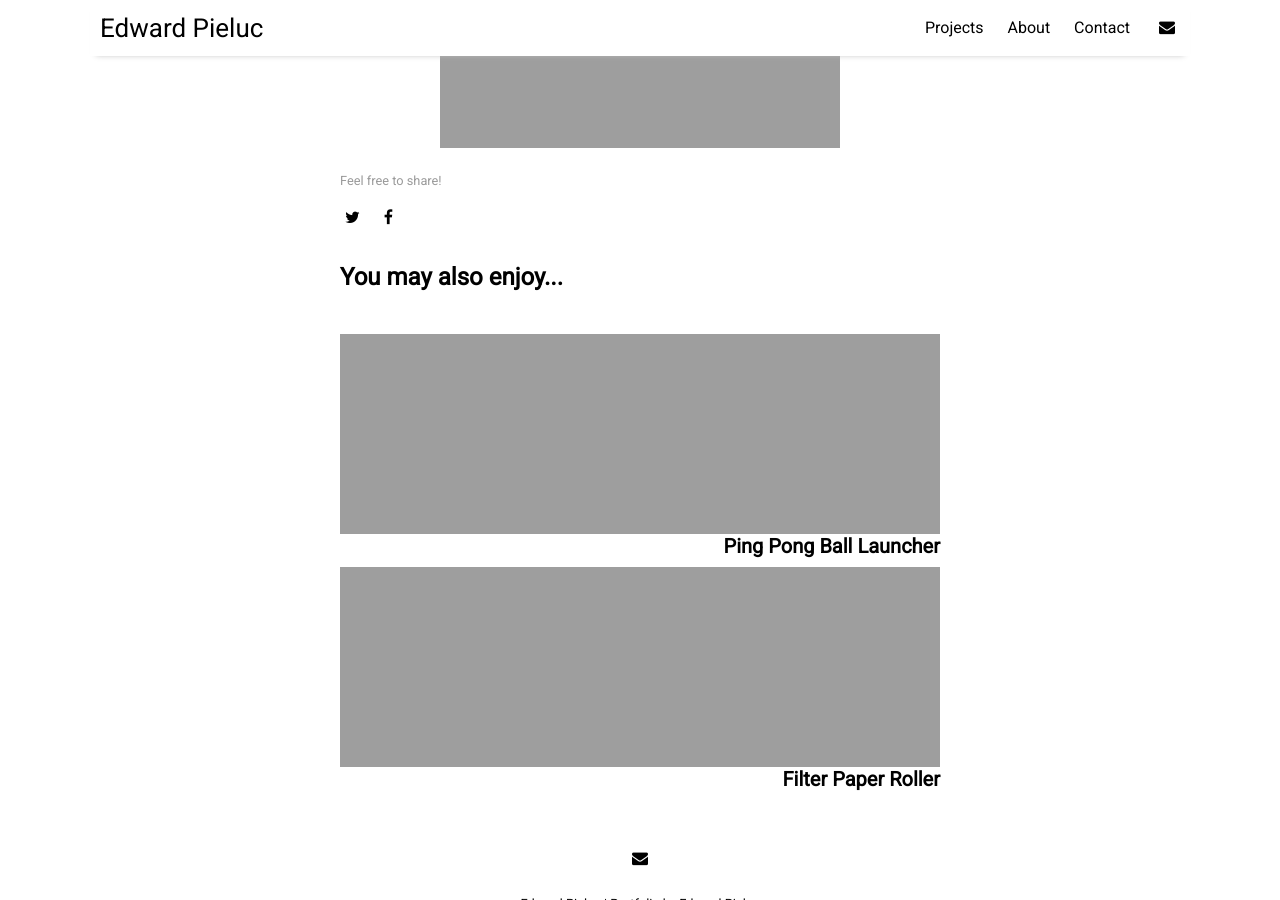
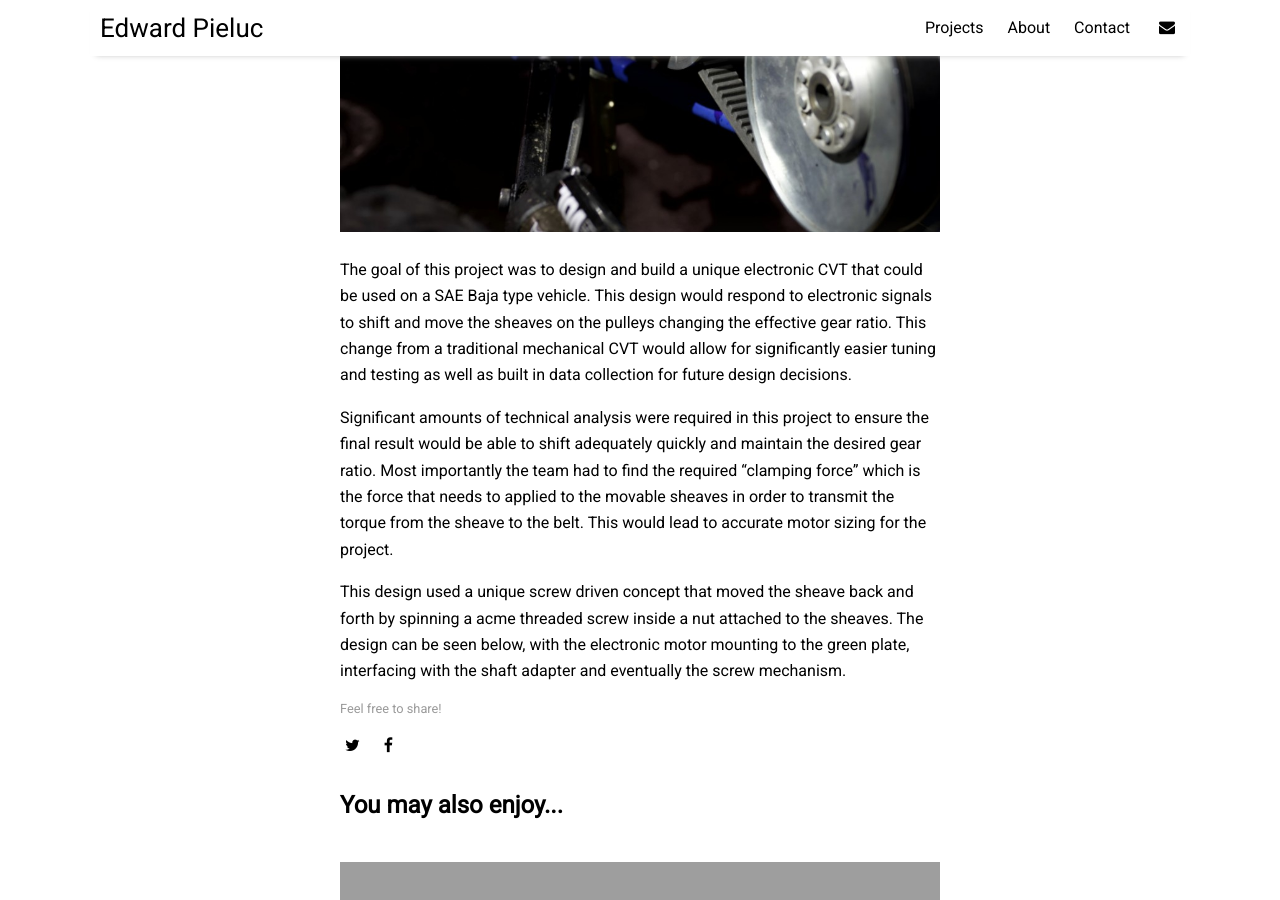
Before and after one commit to epie3/epie3.github.io, a Jekyll site: the page built from _posts/2016-09-09-Electronic-CVT.md, in a window 1280 px wide and 900 px high, scrolled down 314 px. Built offline with Jekyll 4.4.1, drawn with Linux system fonts in a browser that asks for light colours; nearby versions of some CDN libraries.

Commit message:
Update 2016-09-09-Electronic-CVT.md

```diff
--- a/_posts/2016-09-09-Electronic-CVT.md
+++ b/_posts/2016-09-09-Electronic-CVT.md
@@ -4,5 +4,11 @@ title: "Electronic CVT"
 author: "Edward Pieluc"
 categories: sample
 tags: [sample]
-image: arctic-1.jpg
+image: CVTInstalled.jpg
 ---
+
+The goal of this project was to design and build a unique electronic CVT that could be used on a SAE Baja type vehicle. This design would respond to electronic signals to shift and move the sheaves on the pulleys changing the effective gear ratio. This change from a traditional mechanical CVT would allow for significantly easier tuning and testing as well as built in data collection for future design decisions.
+
+Significant amounts of technical analysis were required in this project to ensure the final result would be able to shift adequately quickly and maintain the desired gear ratio. Most importantly the team had to find the required “clamping force”  which is the force that needs to applied to the movable sheaves in order to transmit the torque from the sheave to the belt. This would lead to accurate motor sizing for the project.
+
+This design used a unique screw driven concept that moved the sheave back and forth by spinning a acme threaded screw inside a nut attached to the sheaves. The design can be seen below, with the electronic motor mounting to the green plate, interfacing with the shaft adapter and eventually the screw mechanism.
```
